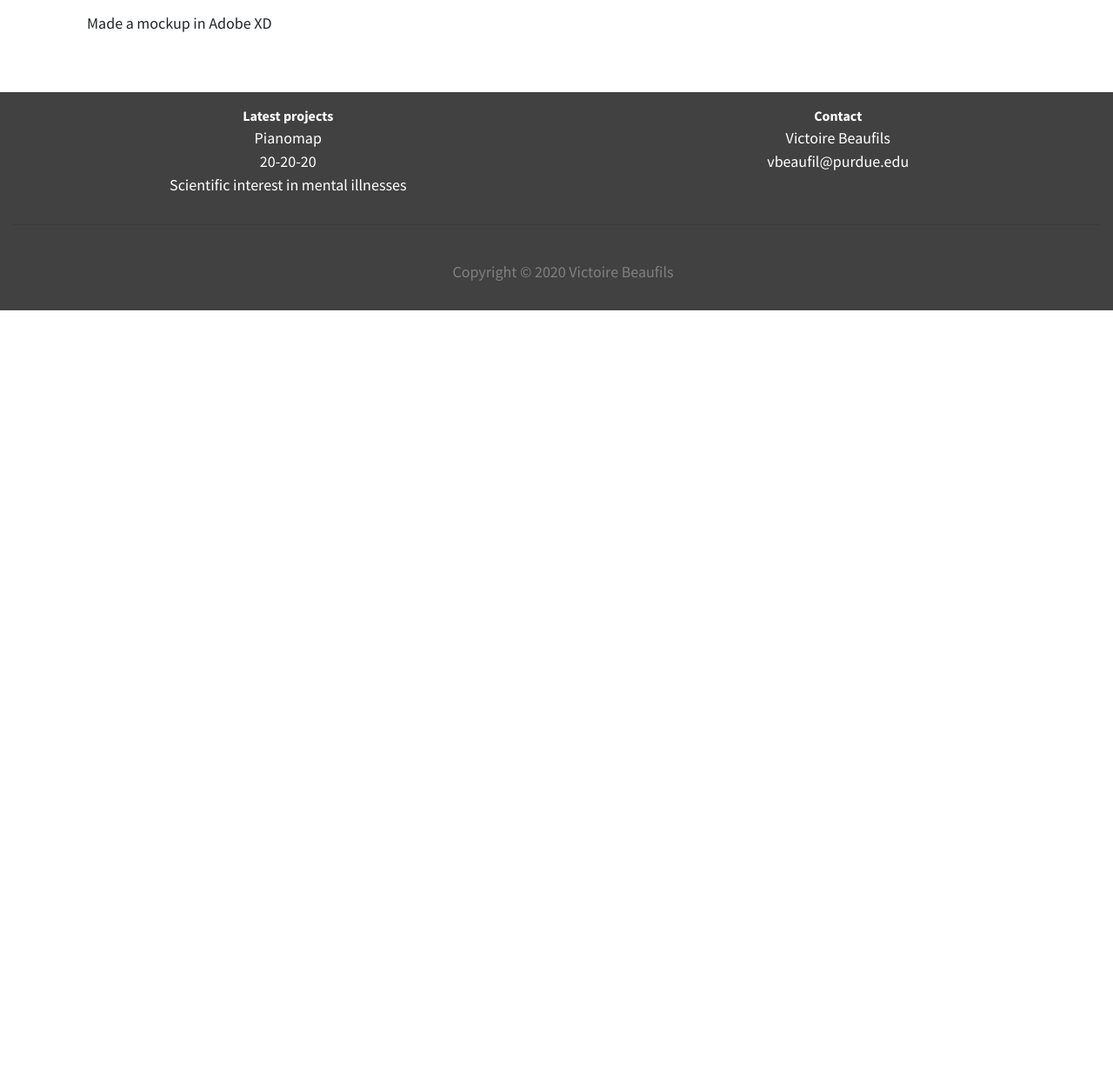
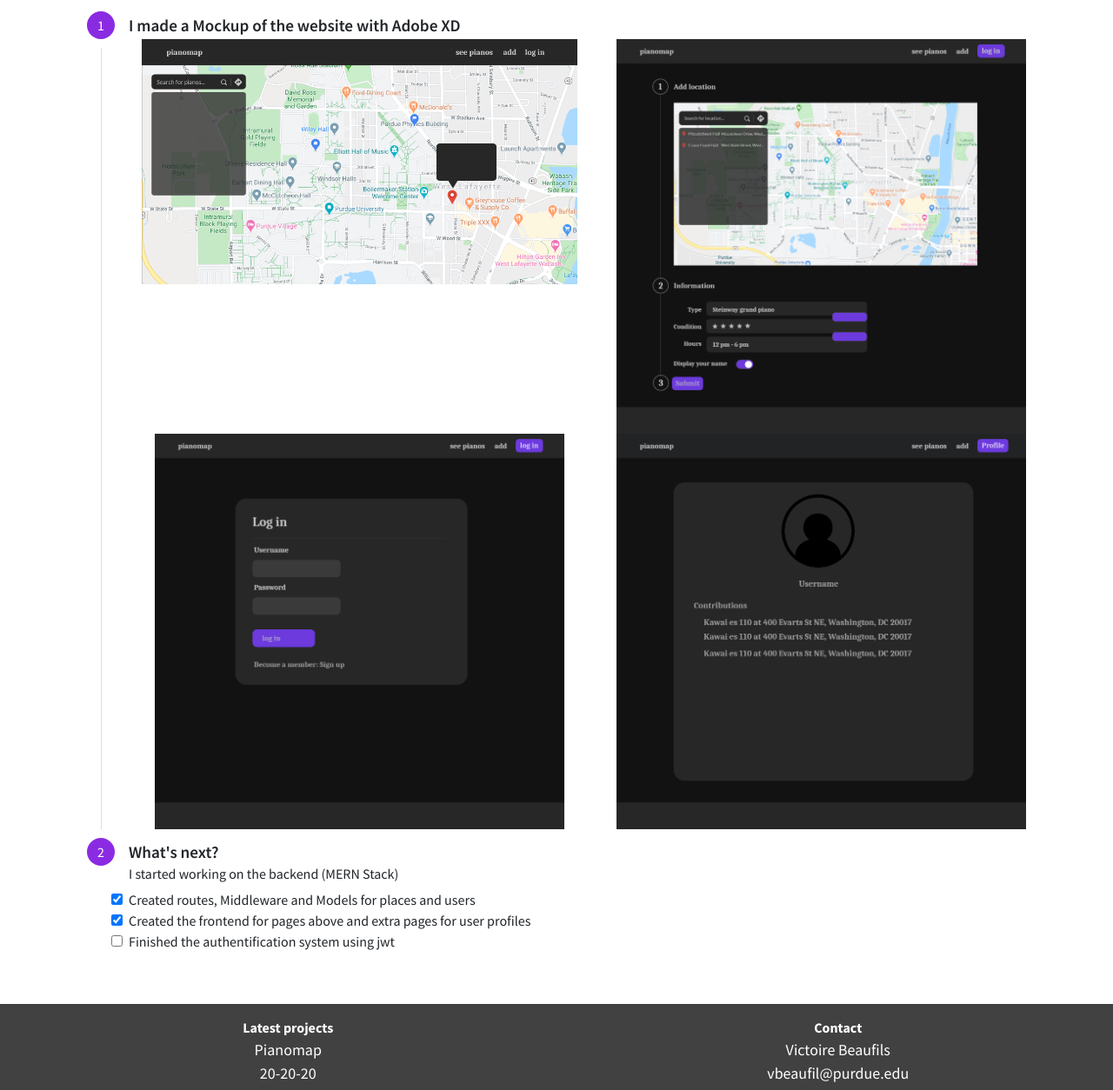
Before and after one commit to victoirebeaufils/victoirebeaufils.me, a Gatsby site: page /projects/piano-map in a window 1280 px wide. Shown: the part 570-1824 px from the top of the page at 87% size. Before the commit the page ends 927 px from the top, so only its background shows below. Built offline with nearby package versions, Linux system fonts and the light colour scheme; Gatsby itself is replaced by a stand-in of ours.

Commit message:
Added pianomap mockups

```diff
--- a/src/components/layout/layout.css
+++ b/src/components/layout/layout.css
@@ -119,6 +119,9 @@ button a, button a:hover{
 technologies .badge-dark:hover{
   background-color:black;
 }
+.badge-dark{
+  font-weight: 600 ;
+}
 
 /* TIMELINE */
 ul.timeline {
@@ -174,3 +177,17 @@ margin-right:5px;
   margin-left: 0;
   padding-left:0;
 }
+
+.img-responsive{
+  max-width: 100%;
+  height:auto;
+}
+
+.step { position: relative; min-height: 32px /* circle-size */ ; }
+.step > div:first-child { position: static; height: 0; }
+.step > div:last-child { margin-left: 32px ; padding-left: 16px; }
+.circle { background: blueviolet; width: 32px; height: 32px; line-height: 32px; border-radius: 16px; position: relative; color: white; text-align: center; }
+.line { position: absolute; border-left: 1px solid gainsboro; left: 16px; bottom: 10px; top: 42px; }
+.step:last-child .line { display: none; }
+.title { line-height: 32px; font-weight:600; font-size: 120%; padding-bottom: 10px; }
+.body{ padding-bottom: 10px;}
--- a/src/pages/projects/piano-map.js
+++ b/src/pages/projects/piano-map.js
@@ -31,10 +31,57 @@ const PianoMapPage = () => (
             <div className="row product-long-description">
                 <h2>Overview</h2>
                 <p>I wanted to create a map on piano based on user contributions, creating a CRUD application with user profiles, contributions and a login form. </p>
-            <input type="checkbox"/><p> Made a mockup in Adobe XD </p>
+
+                <div class="step">
+                    <div>
+                        <div class="circle">1</div>
+                        <div class="line"></div>
+                    </div>
+                    <div>
+                        <div class="title">I made a Mockup of the website with Adobe XD</div>
+                        <div class="body">
+
+                            <div class="img-container">
+                                <div class="row">
+                                    <div class="col-lg-6">
+                                    <img src={mockup1} class="img-responsive "></img>
+                                    </div>
+                                    <div class="col-lg-6">
+                                <img src={mockup2} class="img-responsive col-lg-6"></img>
+                                </div>
+                                </div>
+                                <div class="row">
+                                <div class="col-lg-6">
+                                    <img src={mockup3} class="img-responsive col"></img>
+                              </div>
+                              <div class="col-lg-6">
+                                    <img src={mockup4} class="img-responsive col"></img>
+                              </div>
+                                </div>
+                            </div>
+
 
                         </div>
+                    </div>
+                    </div>
+                    <div class="step">
+                        <div>
+                            <div class="circle">2</div>
+                            <div class="line"></div>
+                        </div>
+                        <div>
+                        <div class="title"> What's next? </div>
+                        <div class="body">
+                            <h6> I started working on the backend (MERN Stack)</h6>
+                            <a> <input type="checkbox" class="form-check-input" checked ></input> Created routes, Middleware and Models for places and users <br/></a>
+                            <a> <input type="checkbox" class="form-check-input" checked></input> Created the frontend for pages above and extra pages for user profiles<br/> </a>
+                            <a> <input type="checkbox" class="form-check-input" ></input> Finished the authentification system using jwt <br/></a>
 
+                            </div>
+                        </div>
+                    </div>
+
+                </div>
             </div>
 
     </Layout>)
```
Lines whose indentation alone changed are shown as unchanged.
